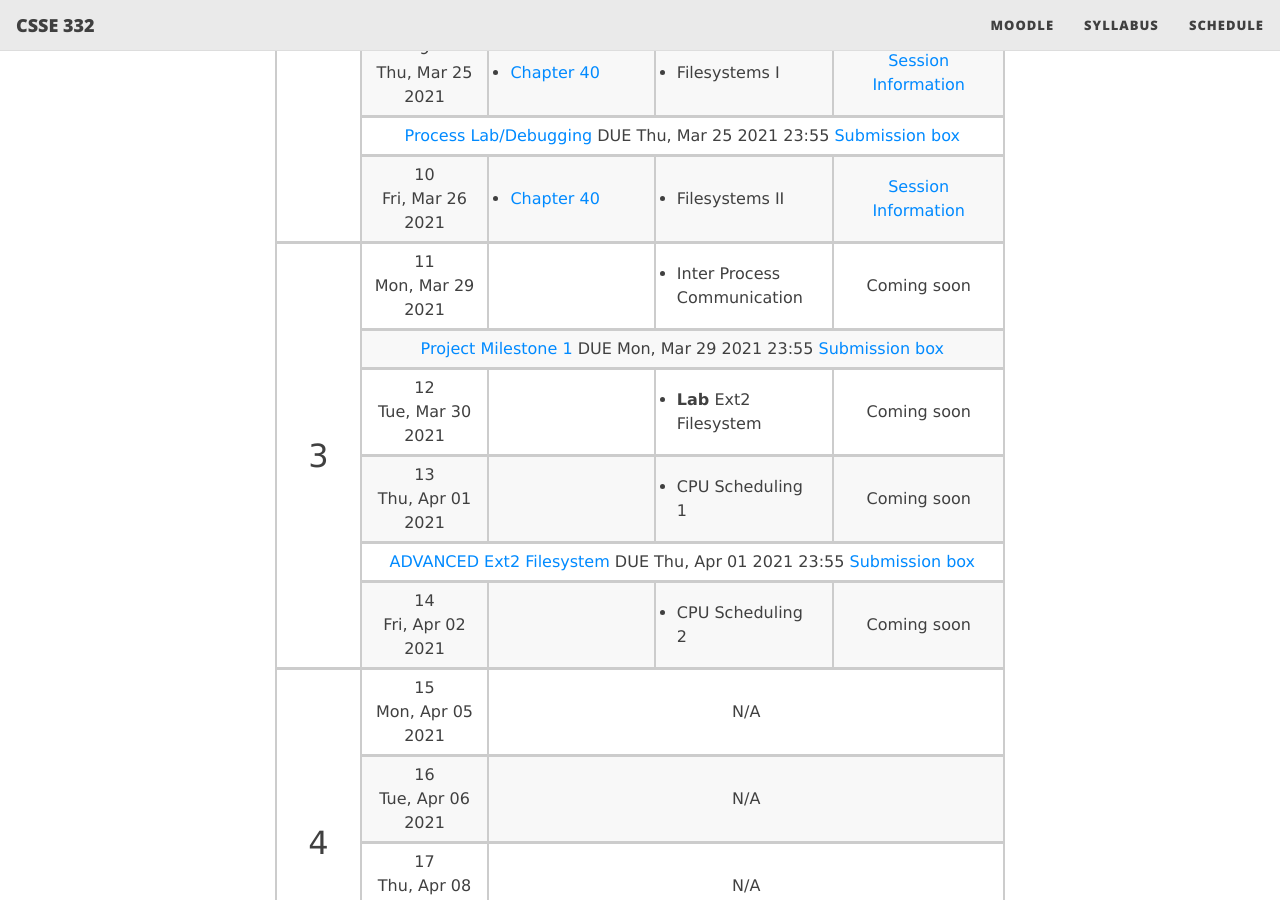
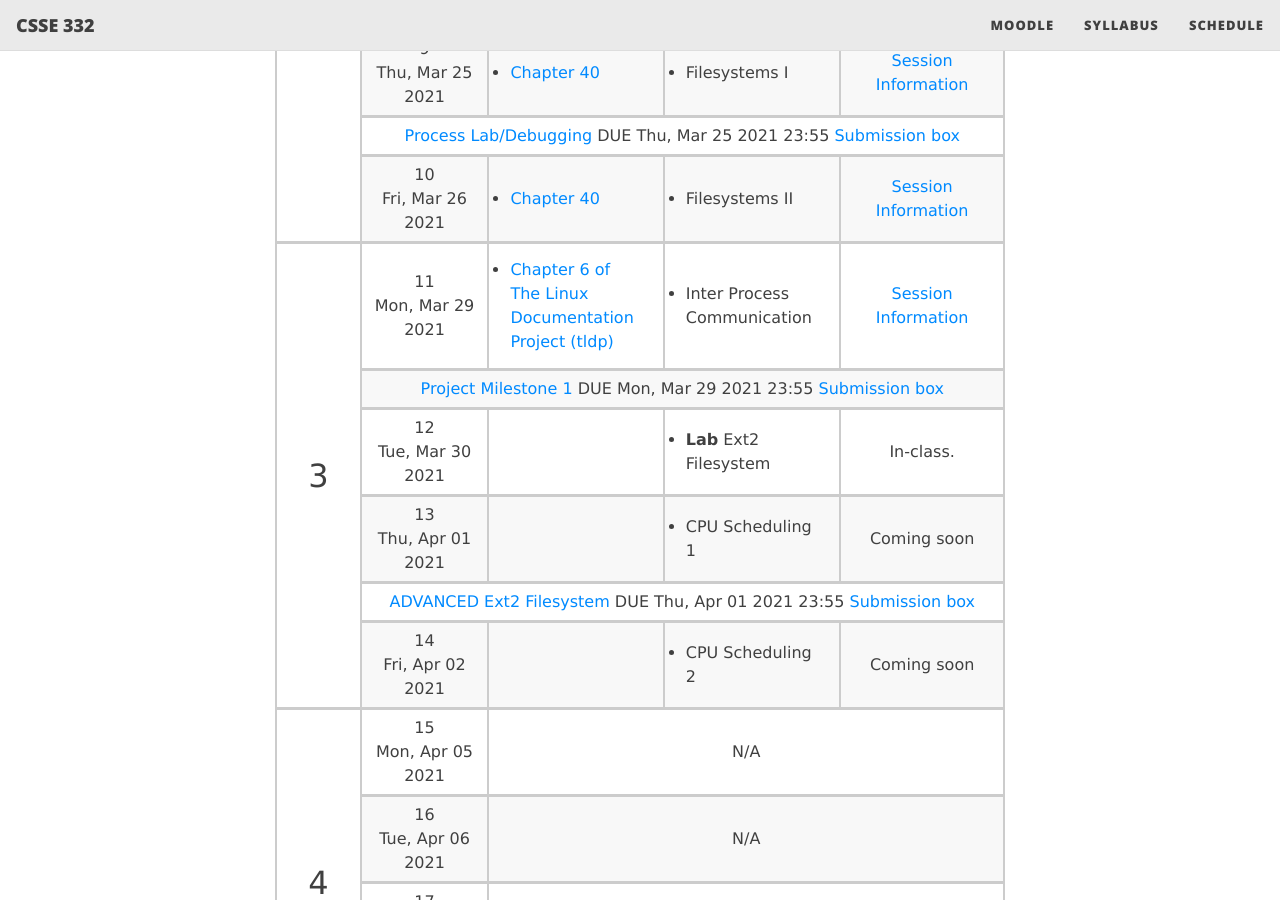
Before and after one commit to RHIT-CSSE/csse332, a Jekyll site: the page built from schedule.md, in a window 1280 px wide and 900 px high, scrolled down 1487 px. Built offline with Jekyll 4.4.1, drawn with Linux system fonts in a browser that asks for light colours; nearby versions of some CDN libraries.

Commit message:
added session 11 information

```diff
--- a/_data/schedule.yml
+++ b/_data/schedule.yml
@@ -88,12 +88,13 @@
     - <a href="{{ site.baseurl }}/sessions/10_session10/"> Session Information </a>
 11:
   reading:
+    - <a href="https://tldp.org/LDP/lpg/node7.html"> Chapter 6 of The Linux Documentation Project (tldp) </a>
           # - Chapter 3
   topics:
           - Inter Process Communication
   materials:
   other:
-    - Coming soon
+    - <a href="{{ site.baseurl }}/sessions/11_session11/"> Session Information </a>
     # - <a href="https://rose-hulman.hosted.panopto.com/Panopto/Pages/Sessions/List.aspx?folderID=8df3ec4f-3225-4169-9540-ac8a015d9f87">Video Lecture</a>
     # - <a href="https://moodle.rose-hulman.edu/mod/assign/view.php?id=2424054">Activity Submission</a>
 12:
@@ -102,7 +103,7 @@
           - <b>Lab</b> Ext2 Filesystem
   materials:
   other:
-    - Coming soon
+    - In-class.
     # - <a href="https://rose-hulman.hosted.panopto.com/Panopto/Pages/Sessions/List.aspx?folderID=3b950a31-c6d9-42ba-b8c4-ac8e015e1292">Videos</a>
     # - <a href="Homework/ext2/README"> Lab Instructions</a>
 13:
--- a/schedule.md
+++ b/schedule.md
@@ -198,7 +198,10 @@ No activity today</td>
 <td rowspan="6" markdown="span" style="font-size:xx-large;"><a name="w3">3</a></td>
 <td markdown="span">
 11 <br/> Mon, Mar 29 2021</td>
-<td markdown="span">
+<td markdown="span" style="text-align:left">
+{::nomarkdown}<ul style="margin:0;padding:.5rem">
+<li> <a href="https://tldp.org/LDP/lpg/node7.html"> Chapter 6 of The Linux Documentation Project (tldp) </a> </li>
+</ul>{:/}
 </td>
 <td markdown="span" style="text-align:left">
 {::nomarkdown}<ul style="margin:0;padding:.5rem">
@@ -206,7 +209,7 @@ No activity today</td>
 </ul>{:/}
 </td>
 <td markdown="span">
-Coming soon</td>
+<a href="{{ site.baseurl }}/sessions/11_session11/"> Session Information </a></td>
 </tr>
 <tr>
 <td markdown="span" colspan="4"> [Project Milestone 1]({{ site.baseurl }}/docs/zz_project) DUE Mon, Mar 29 2021 23:55 [Submission box](https://moodle.rose-hulman.edu/mod/assign/view.php?id=2708256)</td></tr>
@@ -221,7 +224,7 @@ Coming soon</td>
 </ul>{:/}
 </td>
 <td markdown="span">
-Coming soon</td>
+In-class.</td>
 </tr>
 <tr>
 <td markdown="span">
```
Also changed, not shown: sessions/11_session11.md (added, +65 -0 lines).
